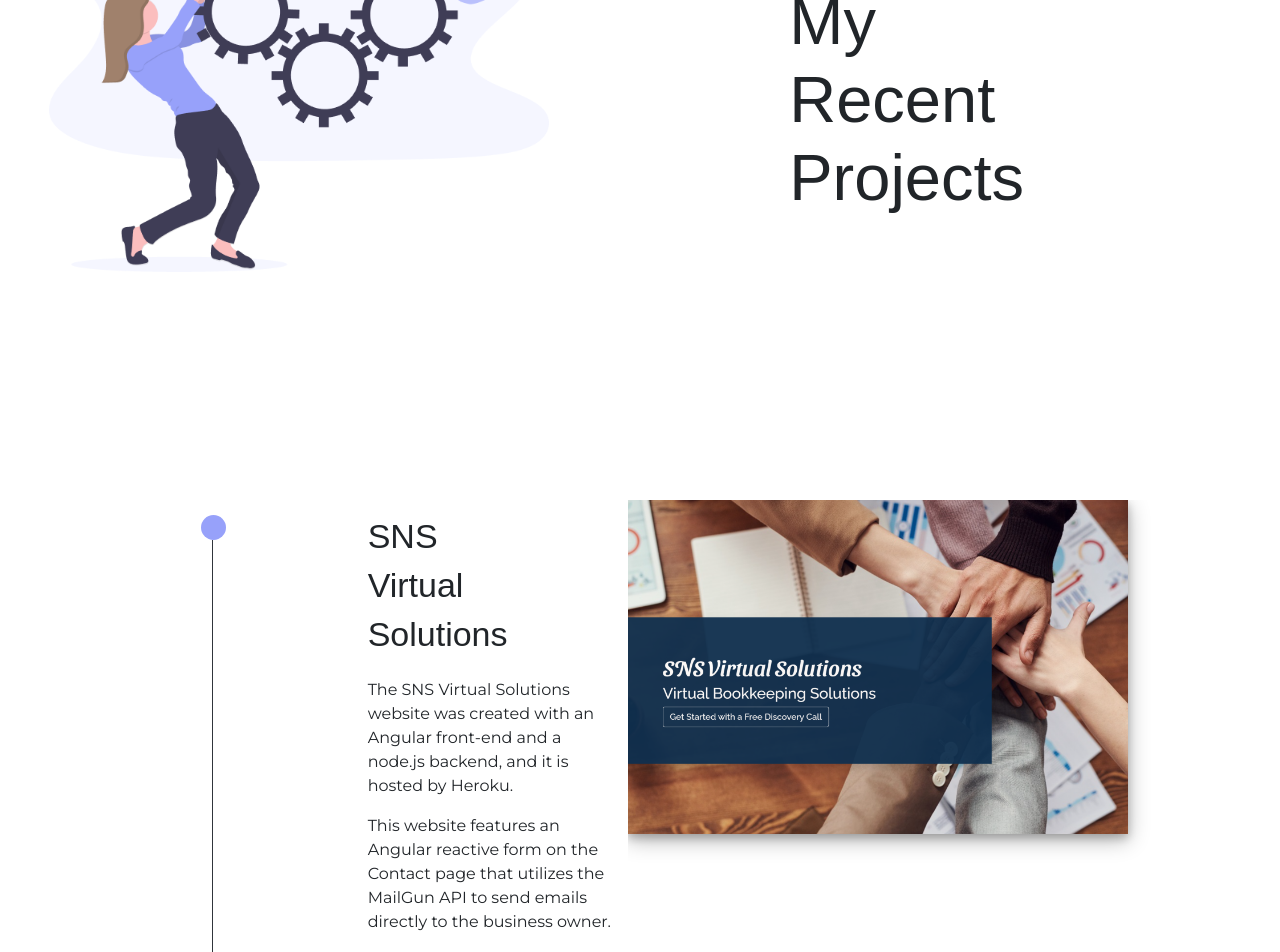
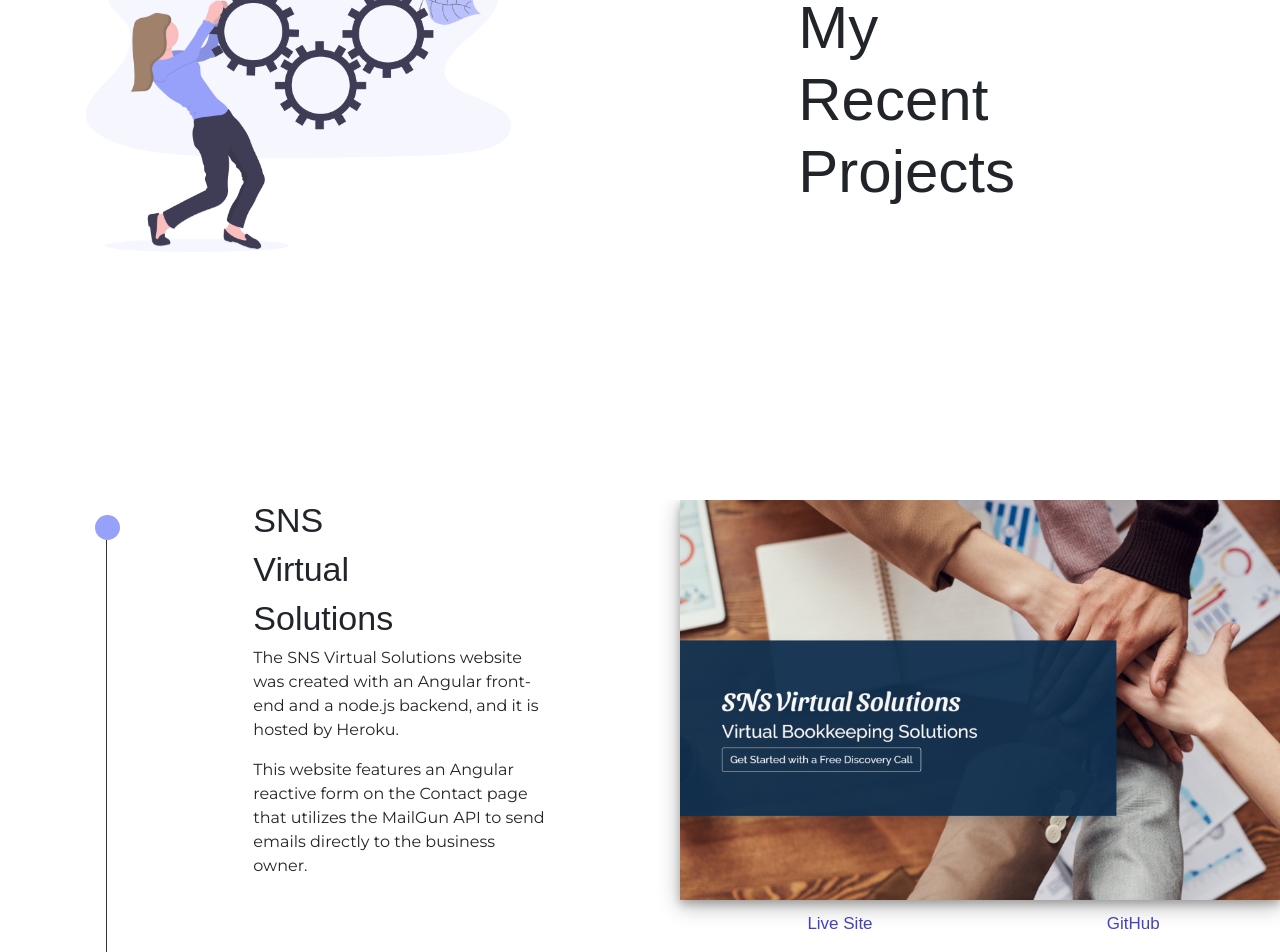
Before and after one commit to danisylvester/Portfolio_Blog, a React app: page /projects in a window 1280 px wide. Shown: the part 300-1252 px from the top of the page. Built offline with nearby package versions, Linux system fonts and the light colour scheme; a web font is replaced by a local one.

Commit message:
Styled projects page for tablet and small laptops.

```diff
--- a/src/App.jsx
+++ b/src/App.jsx
@@ -12,13 +12,12 @@ const App = () => {
   return (
       <Router>
         <Menu></Menu>
-        <Projects></Projects>
-        {/* { <Switch>
+        <Switch>
           <Route exact path='/' component={Home}></Route>
           <Route path='/projects' component={Projects}></Route>
           <Route path='/blogposts' component={Blog}></Route>
           <Route path='/contact' component={Contact}></Route>
-        </Switch> } */}
+        </Switch>
       </Router>
   );
 };
--- a/src/components/ProjectContent/projectContent.module.scss
+++ b/src/components/ProjectContent/projectContent.module.scss
@@ -17,10 +17,10 @@
 }
 @media(min-width: 768px){
     .gridLine{
-        grid-column: 1/3;
+        grid-column: 1/2;
     }
     .gridContent{
-        grid-column: 3/-1;
+        grid-column: 2/-1;
     }
 }
 
@@ -45,21 +45,36 @@
     grid-row: 3/4;
     grid-column: 1/-1;
 }
+@media(min-width: 425px){
+ .gridProject{
+     padding: 0rem 2rem;
+ }
+}
+@media(min-width: 500px){
+ .gridProject{
+     padding: 0rem 2rem 0rem 3rem;
+ }
+}
 
 @media(min-width: 768px){
-    .gridTextWrapper, .gridImgWrapper{
+    .gridProject{
+        padding: 0;
+    }
+    .gridTextWrapper, .gridImgWrapper, .gridButtonsWrapper{
         grid-row: 1/2;
     }
     .gridTextWrapper{
         grid-column: 2/4;
+        padding-top: 0rem;
     }
     .gridImgWrapper{
         grid-column: 4/-1;
     }
     .gridButtonsWrapper{
-        grid-column: 4/-1;
+        grid-column: 5/-1;
     }
 }
+
 
 //INNER MAIN STYLES
 // Line
@@ -114,26 +129,44 @@
     max-width: 500px;
     box-shadow: 0 4px 8px 0 rgba(0, 0, 0, 0.2), 0 6px 20px 0 rgba(0, 0, 0, 0.3);
 }
-@media(min-width: 1400px){
+@media(min-width: 768px){
     .projectImg{
         float: right;
+    }
+}
+@media(min-width: 1150px){
+    .projectImg{
+        max-width: unset;
+        width: 550px;
+    }
+}
+
+@media(min-width: 1250px){
+    .projectImg{
         width: 600px;
     }
 }
+
 
 // Text
 .header{
     @include App.heading;
     font-size: 30px;
 }
-.textParagraph{
-    padding-top: 1rem;
-    padding-bottom: 1rem;
-    padding-right: 0.5rem;
-}
+
 @media(min-width: 375px){
     .header{
         font-size: 34px;
+    }
+}
+@media(min-width: 540px){
+    .textParagraph{
+        padding: 1rem 0rem;
+    }
+}
+@media(min-width: 768px){
+    .textParagraph{
+        padding: 0rem;
     }
 }
 
@@ -143,12 +176,24 @@
     width: 50%;
     @include App.heading;
     font-size: 17px;
+    text-align: center;
 }
 .buttonWrapper a{
     color: App.$darkPurple;
 }
 @media(min-width: 768px){
     .buttonWrapper{
-        margin-top: 1rem;
+        height: 100%;
+        padding-top: 85%;
     }
 }
+@media(min-width: 1024px){
+    .buttonWrapper{
+        padding-top: 75%;
+    }
+}
+@media(min-width: 1250px){
+    .buttonWrapper{
+        padding-top: 70%;
+    }
+}
--- a/src/components/Projects/projects.module.scss
+++ b/src/components/Projects/projects.module.scss
@@ -19,7 +19,7 @@
     width: 100%;
 }
 
-@media(min-width: 760px){
+@media(min-width: 768px){
 
     .gridImg, .gridHeader{
         grid-row: 1/2;
@@ -45,20 +45,14 @@
 //Image
 .ladyImg{
     width: 90%;
+    max-width: 425px;
 }
 .imgWrapper{
     height: 100%;
     @include App.centerDiv;
     align-items: flex-end;
+    padding-top: 1rem;
     padding-bottom: 1.5rem;
-}
-@media(min-width: 550px){
-    .ladyImg{
-        width: 500px;
-    }
-    .imgWrapper{
-        padding-left: 4rem;
-    }
 }
 @media(min-width: 768px){
     .ladyImg{
@@ -66,6 +60,7 @@
     }
     .imgWrapper{
         align-items: center;
+        padding-left: 4rem;
     }
 }
 @media(min-width: 1024px){
@@ -86,17 +81,18 @@
 }
 @media(min-width: 540px){
     .header{
-        font-size: 55px;
+        font-size: 50px;
     }
 }
 @media(min-width: 768px){
     .headingWrapper{
         align-items: center;
+        padding-bottom: 0;
     }
 }
 @media(min-width: 1024px){
     .header{
-        font-size: 65px;
+        font-size: 60px;
     }
 }
 @media(min-width: 1400px){
```
Also changed, not shown: src/assets/uai.png.
